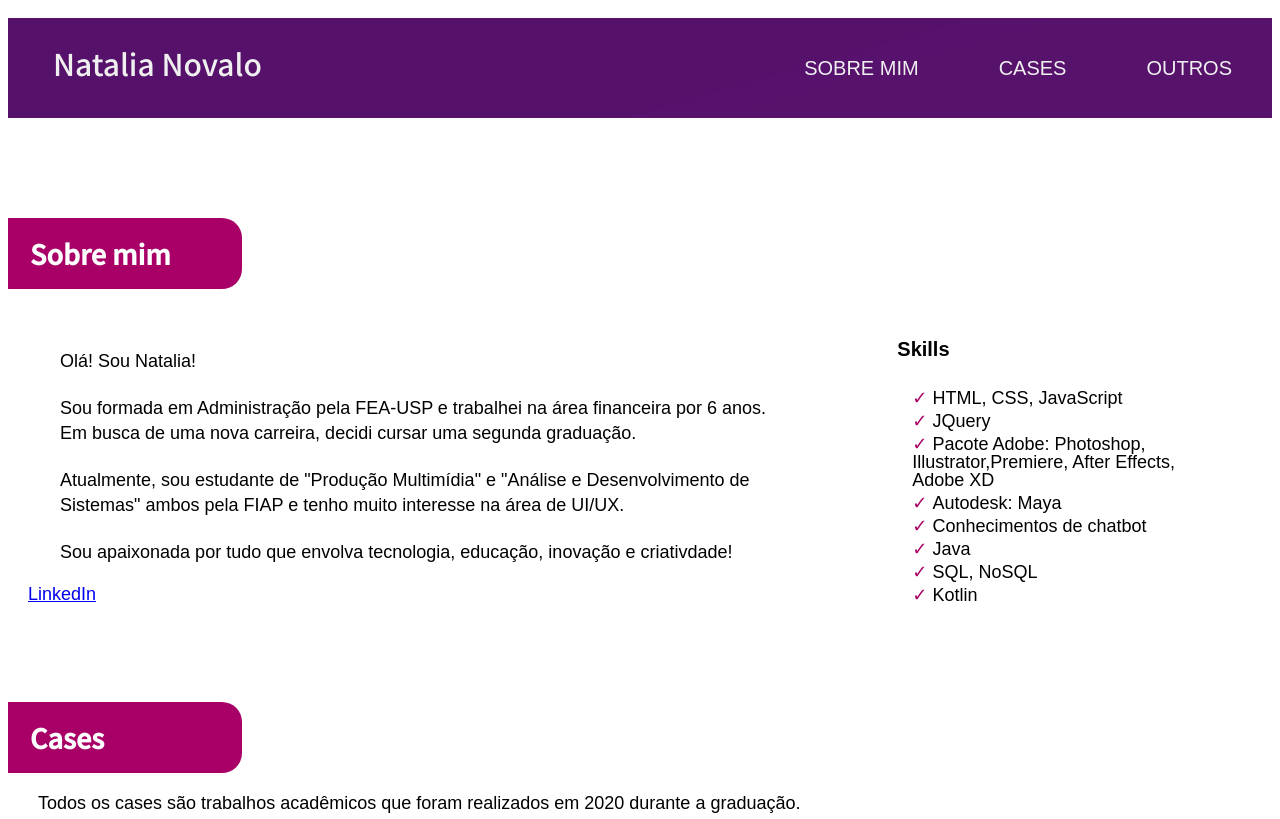
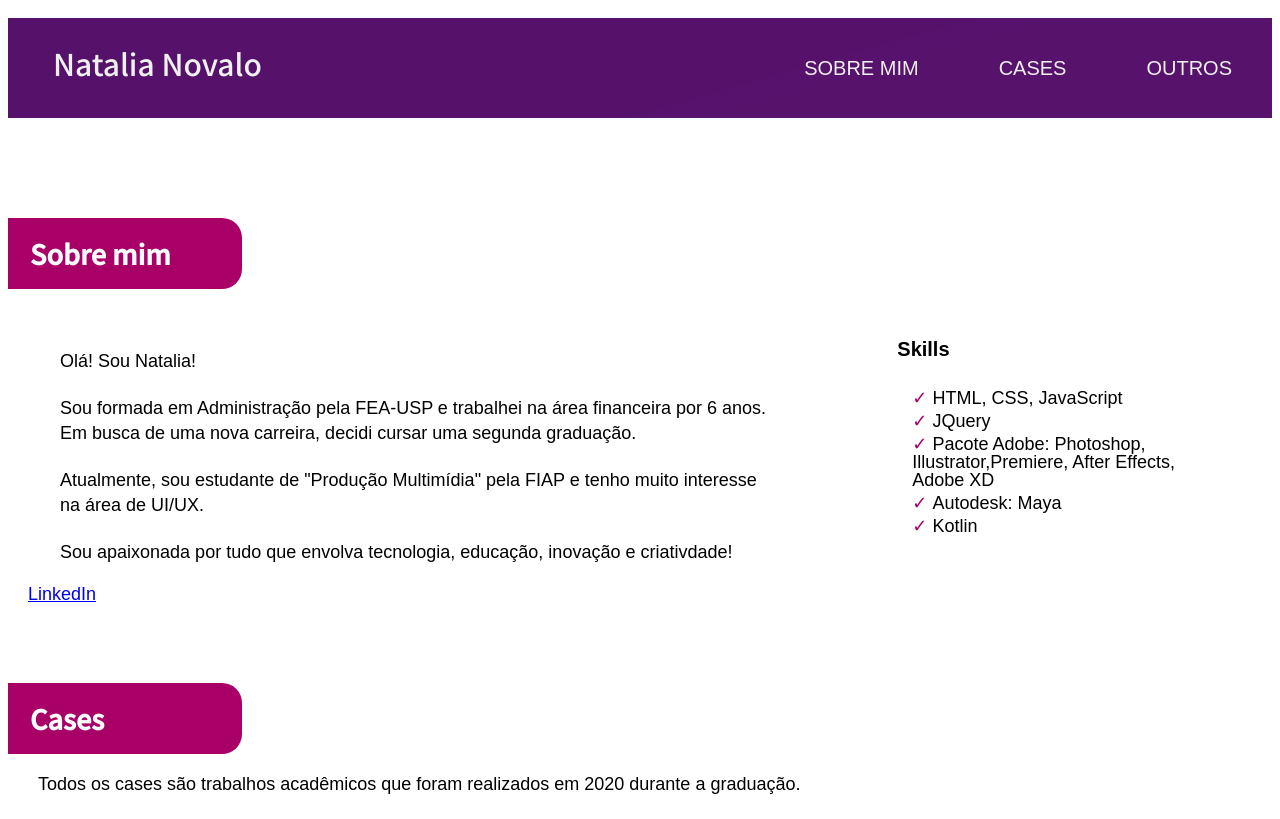
Before and after one commit to NataliaNovalo/Portfolio, a plain HTML site: page index.html in a window 1280 px wide. Shown: the top 819 px of the page. Drawn offline with Linux system fonts and the light colour scheme; a web font is replaced by a local one.

Commit message:
Add files via upload

```diff
--- a/index.html
+++ b/index.html
@@ -38,7 +38,7 @@
                         <div class="bio">
                             <p>Olá! Sou Natalia!</p>
                             <p>Sou formada em Administração pela FEA-USP e trabalhei na área financeira por 6 anos. Em busca de uma nova carreira, decidi cursar uma segunda graduação.</p>
-                            <p>Atualmente, sou estudante de "Produção Multimídia" e "Análise e Desenvolvimento de Sistemas" ambos pela FIAP e tenho muito interesse na área de UI/UX.</p>
+                            <p>Atualmente, sou estudante de "Produção Multimídia" pela FIAP e tenho muito interesse na área de UI/UX.</p>
                             <p>Sou apaixonada por tudo que envolva tecnologia, educação, inovação e criativdade!</p>
                             <a href="https://www.linkedin.com/in/natalia-novalo/">LinkedIn</a>
                         </div>
@@ -49,9 +49,6 @@
                                 <li>JQuery</li>
                                 <li>Pacote Adobe: Photoshop, Illustrator,Premiere, After Effects, Adobe XD </li>
                                 <li>Autodesk: Maya</li>
-                                <li>Conhecimentos de chatbot</li>
-                                <li>Java</li>
-                                <li>SQL, NoSQL</li>
                                 <li>Kotlin</li>
                             </ul>
                         </div>
```
